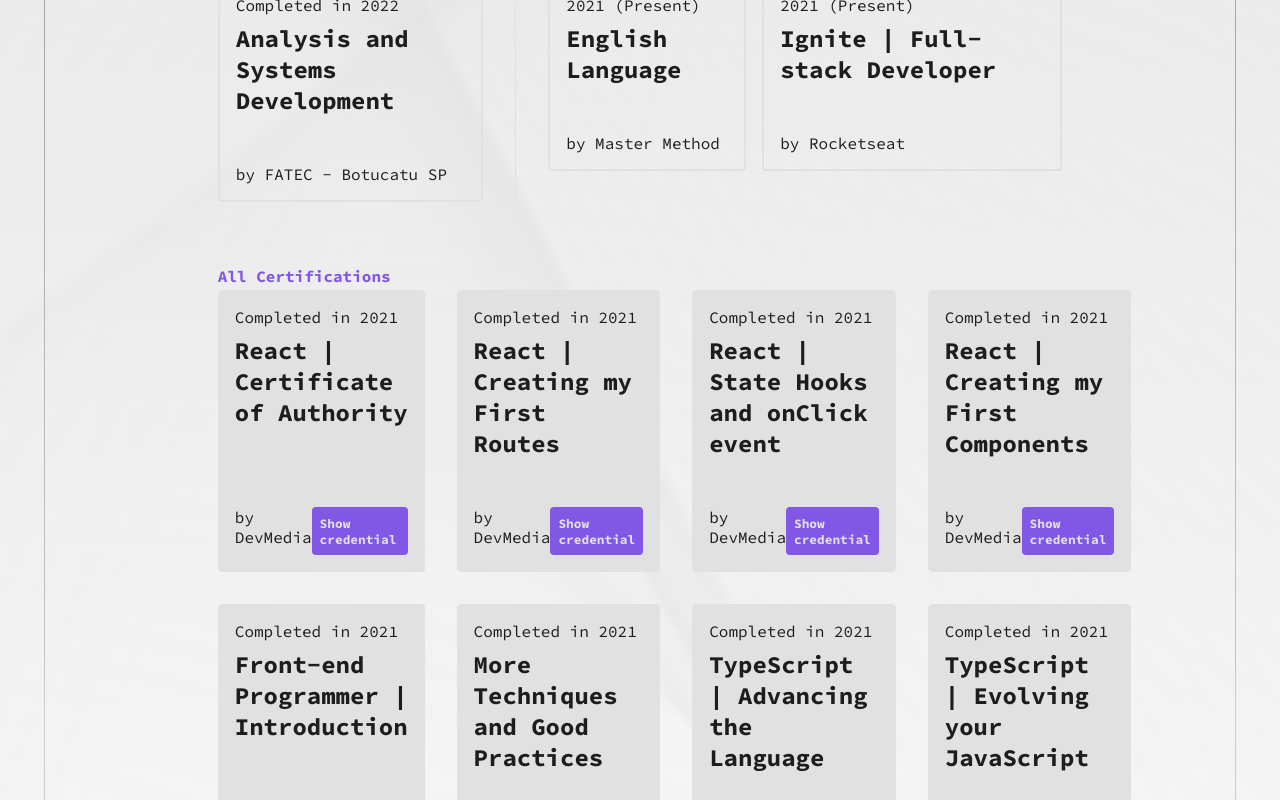
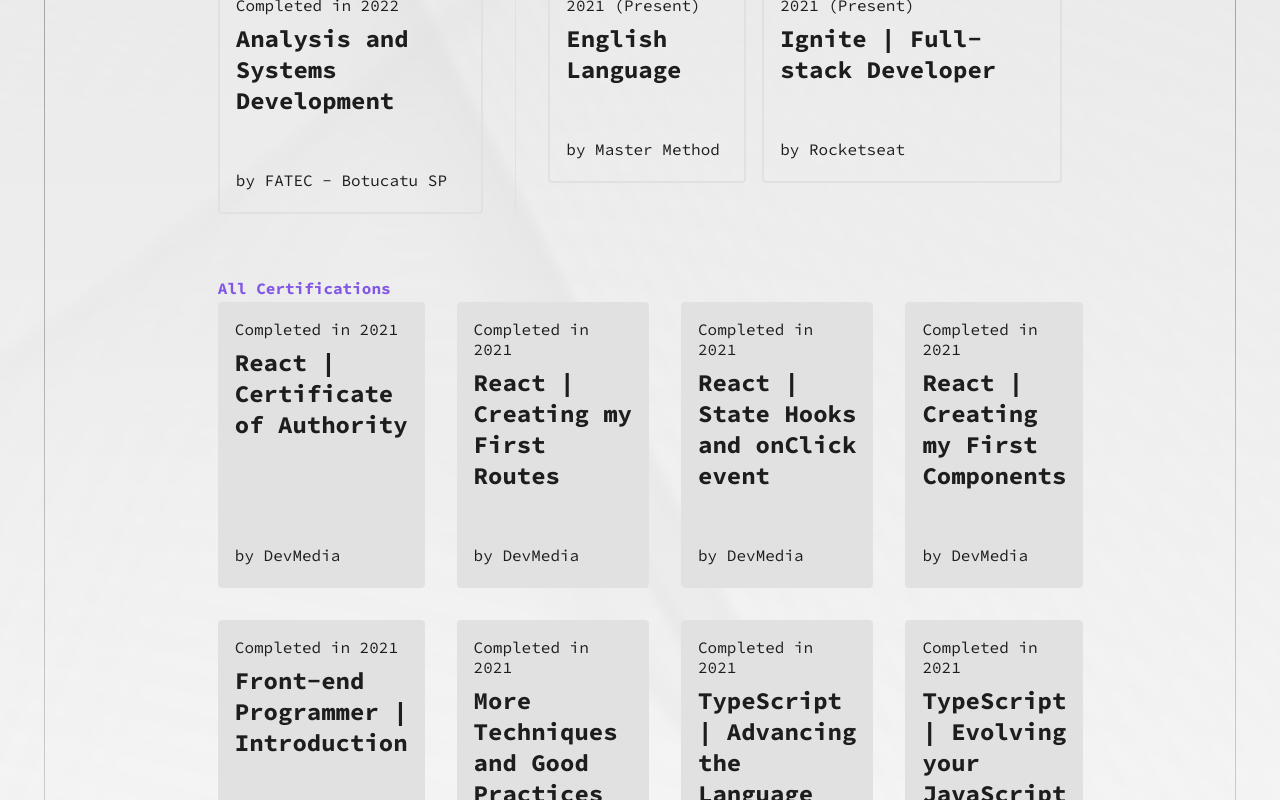
Before and after one commit to JhonatanGAlves/my-portifolio, a Next.js app: page /education in a window 1280 px wide. Shown: the part 960-1760 px from the top of the page. Built offline with nearby package versions, Linux system fonts and the light colour scheme.

Commit message:
feat: 🧑🏻‍💻 Only show the "Show credential" button when the mouse is over the card

```diff
--- a/src/components/education-card/EducationCard.tsx
+++ b/src/components/education-card/EducationCard.tsx
@@ -1,4 +1,5 @@
 import Link from "next/link";
+import { useState } from "react";
 import styled, { css } from "styled-components";
 
 interface EducationCardProps {
@@ -16,13 +17,19 @@
   type = "primary",
   credentialLink,
 }: EducationCardProps) {
+  const [isMouseHover, setIsMouseHover] = useState(false);
+
   return (
-    <EducationCardContainer type={type}>
+    <EducationCardContainer
+      type={type}
+      onMouseEnter={() => setIsMouseHover(true)}
+      onMouseLeave={() => setIsMouseHover(false)}
+    >
       <span className="status">{status}</span>
       <span className="education-name">{educationName}</span>
       <div className="institution-and-credential-btn">
         <span className="institution-name">by {institutionName}</span>
-        {credentialLink && (
+        {isMouseHover && credentialLink && (
           <Link href={credentialLink} target="_blank">
             Show credential
           </Link>
@@ -75,6 +82,8 @@
   .institution-and-credential-btn {
     display: flex;
     justify-content: space-between;
+    align-items: center;
+    height: 2rem;
 
     a {
       padding: 0.5rem;
```
